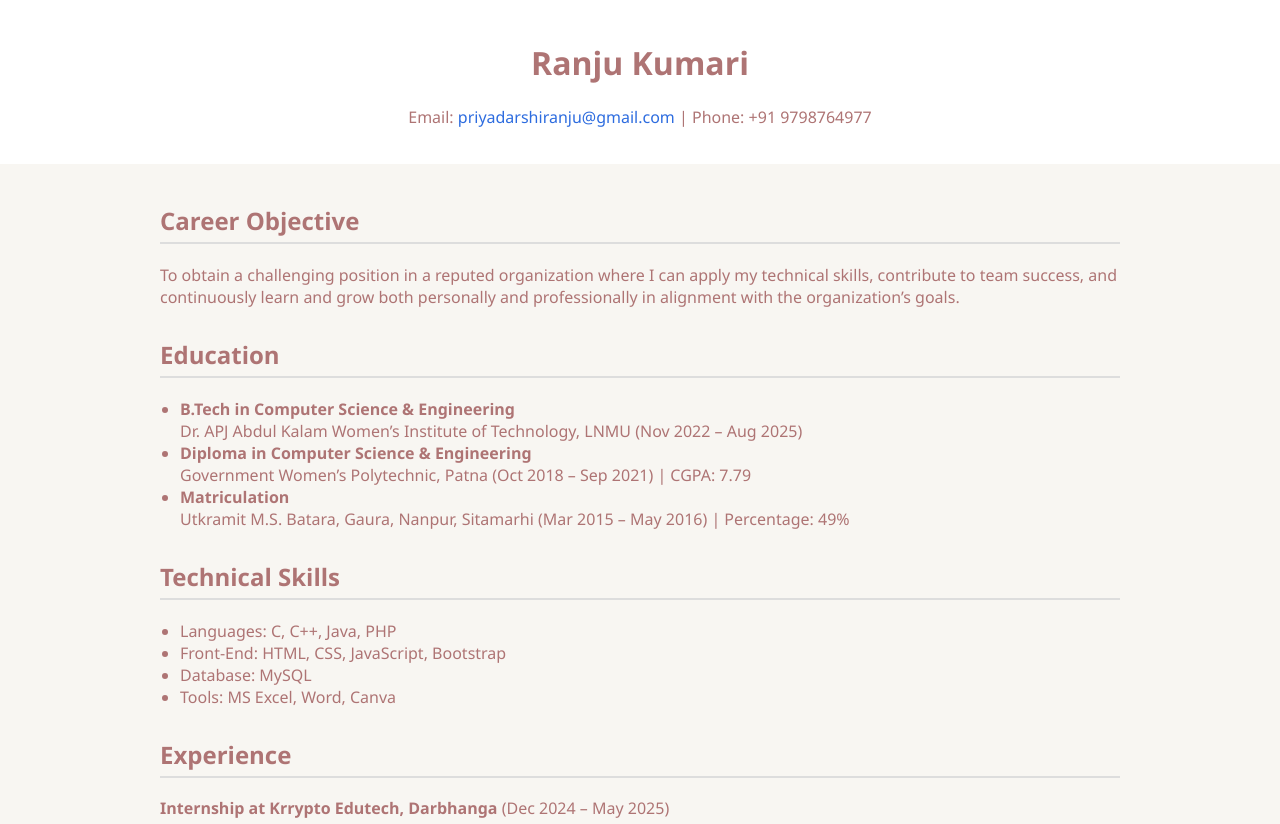
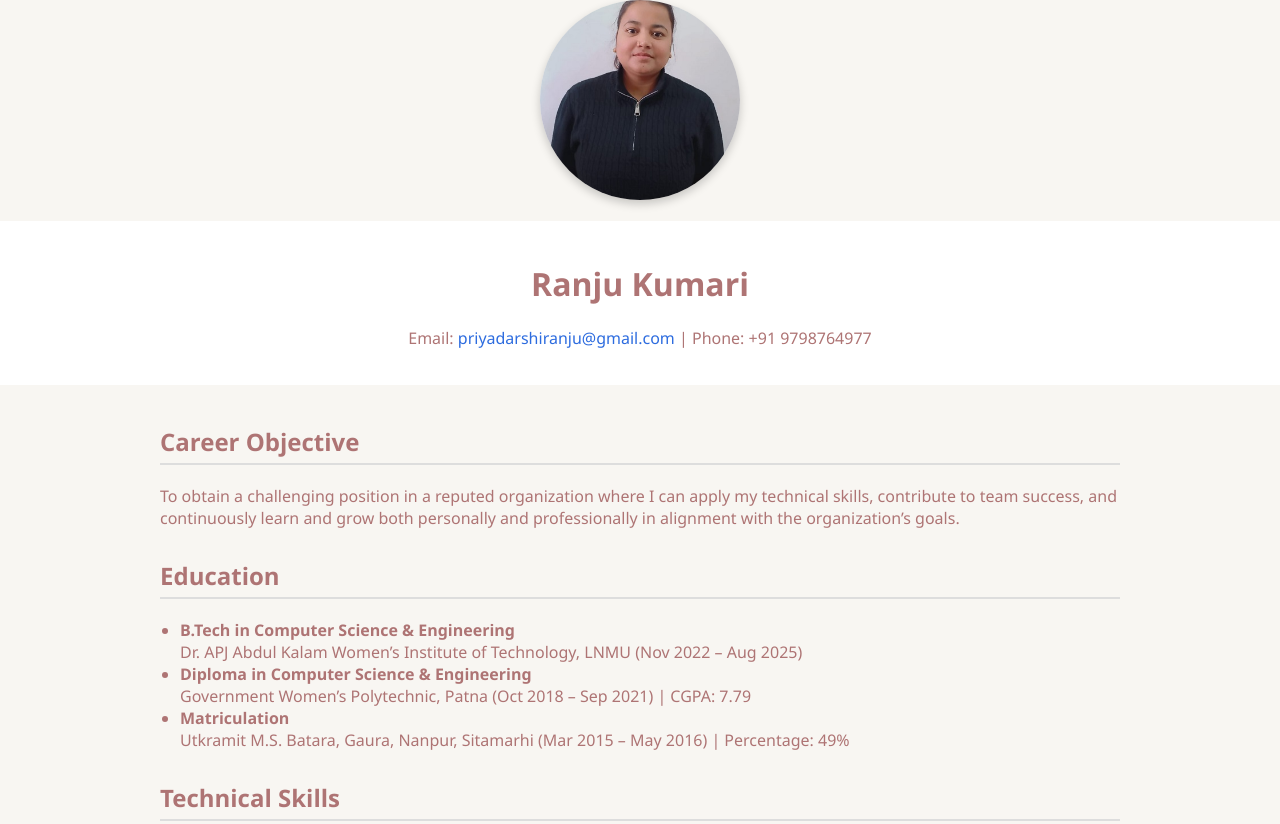
Before and after one commit to metadamen/ranju, a plain HTML site: page index.html in a window 1280 px wide. Shown: the top 824 px of the page. Drawn offline with Linux system fonts and the light colour scheme.

Commit message:
Update index.html

```diff
--- a/index.html
+++ b/index.html
@@ -3,7 +3,10 @@
 <head>
   <meta charset="UTF-8">
   <meta name="viewport" content="width=device-width, initial-scale=1.0">
-  <title>Ranju Kumari | Portfolio</title>
+<div align="center">
+        <img src="profile.jpg" alt="Ranju" class="profile-pic">
+    </div>
+    <title>Ranju Kumari | Portfolio</title>
   <style>
     body {
       font-family: 'Segoe UI', sans-serif;
@@ -37,6 +40,18 @@
     a {
       color: #2d6cdf;
       text-decoration: none;
+    }
+    .profile-pic {
+      width: 200px;
+      height: 200px;
+      border-radius: 50%;
+      object-fit: cover;
+      margin-bottom: 1rem;
+      box-shadow: 0 4px 10px rgba(0, 0, 0, 0.2);
+    }
+    .profile-container {
+      text-align: center;
+      margin-top: 50px;
     }
     footer {
       background-color: #fff;
```
